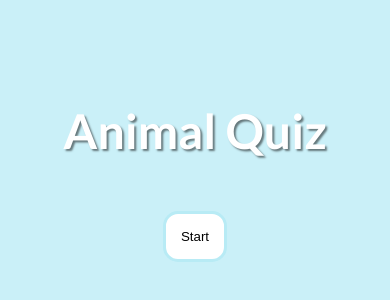
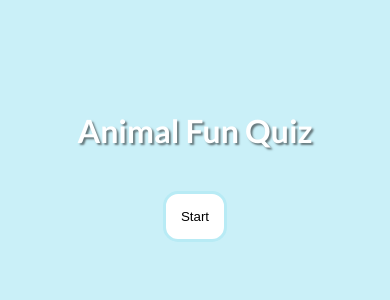
Before and after one commit to adriapujol/trivia, a plain HTML site: page index.html in a window 390 px wide. Shown: the part 246-546 px from the top of the page. Drawn offline with Linux system fonts and the light colour scheme.

Commit message:
title responsive

```diff
--- a/index.html
+++ b/index.html
@@ -6,7 +6,7 @@
     <head>
         <meta charset="utf-8">
         <meta http-equiv="X-UA-Compatible" content="IE=edge">
-        <title>Animal Quiz</title>
+        <title>Animal Fun Quiz</title>
         <meta name="description" content="">
         <meta name="viewport" content="width=device-width, initial-scale=1">
         <link href="https://fonts.googleapis.com/css2?family=Lato:wght@400;700&display=swap" rel="stylesheet">
@@ -14,7 +14,7 @@
     </head>
     <body>
         <div class="container">
-            <h1>Animal Quiz</h1>
+            <h1>Animal Fun Quiz</h1>
             <div class="game-box hide" id="game-box">
                 <div class="scoreboard">
                     <div class="final hide" id="final">Game Over</div>
--- a/style.scss
+++ b/style.scss
@@ -39,6 +39,10 @@ body {
         font-size: 3rem;
         color: white;
         text-shadow: 2px 2px 2px rgb(0, 0, 0, 0.5);
+        @media (max-width: 500px) {
+            font-size: 2rem;
+
+    }
     }
 
     .game-box {
```
Also changed, not shown: style.css, 1 other file.
